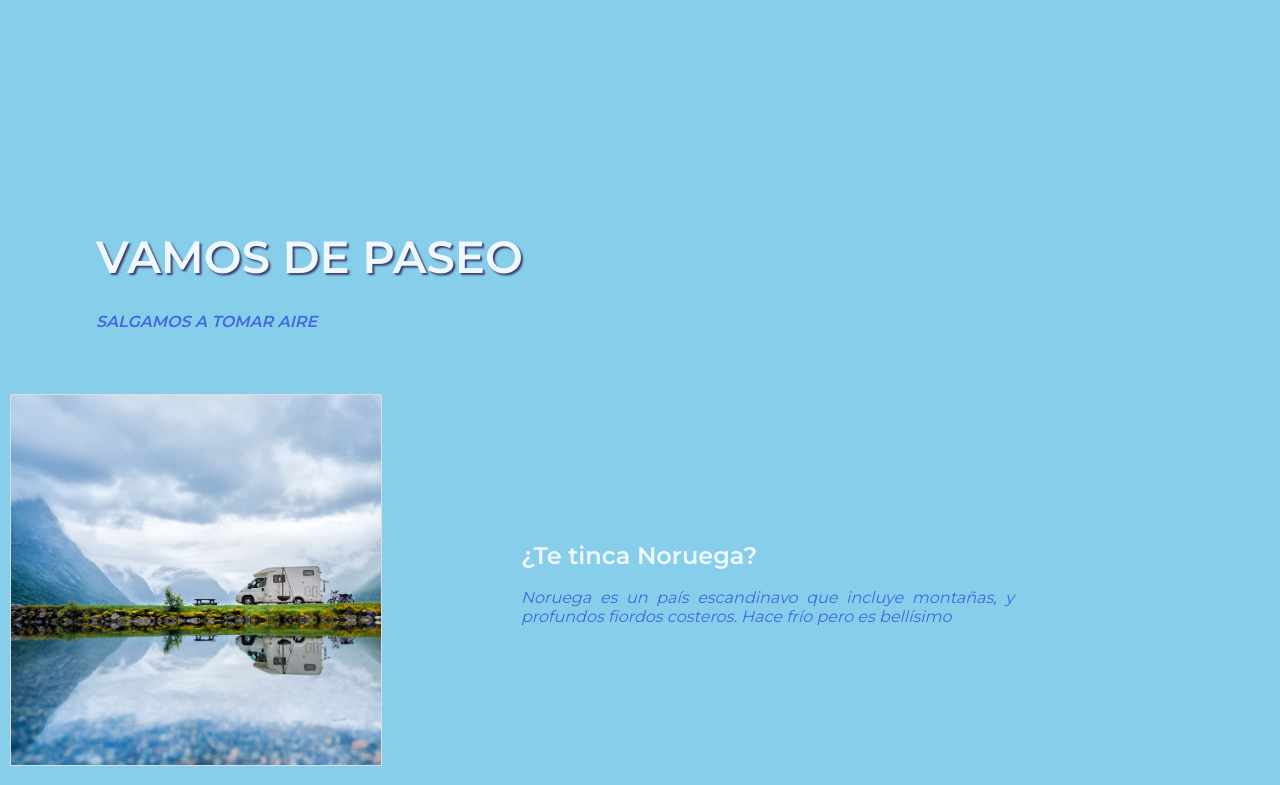
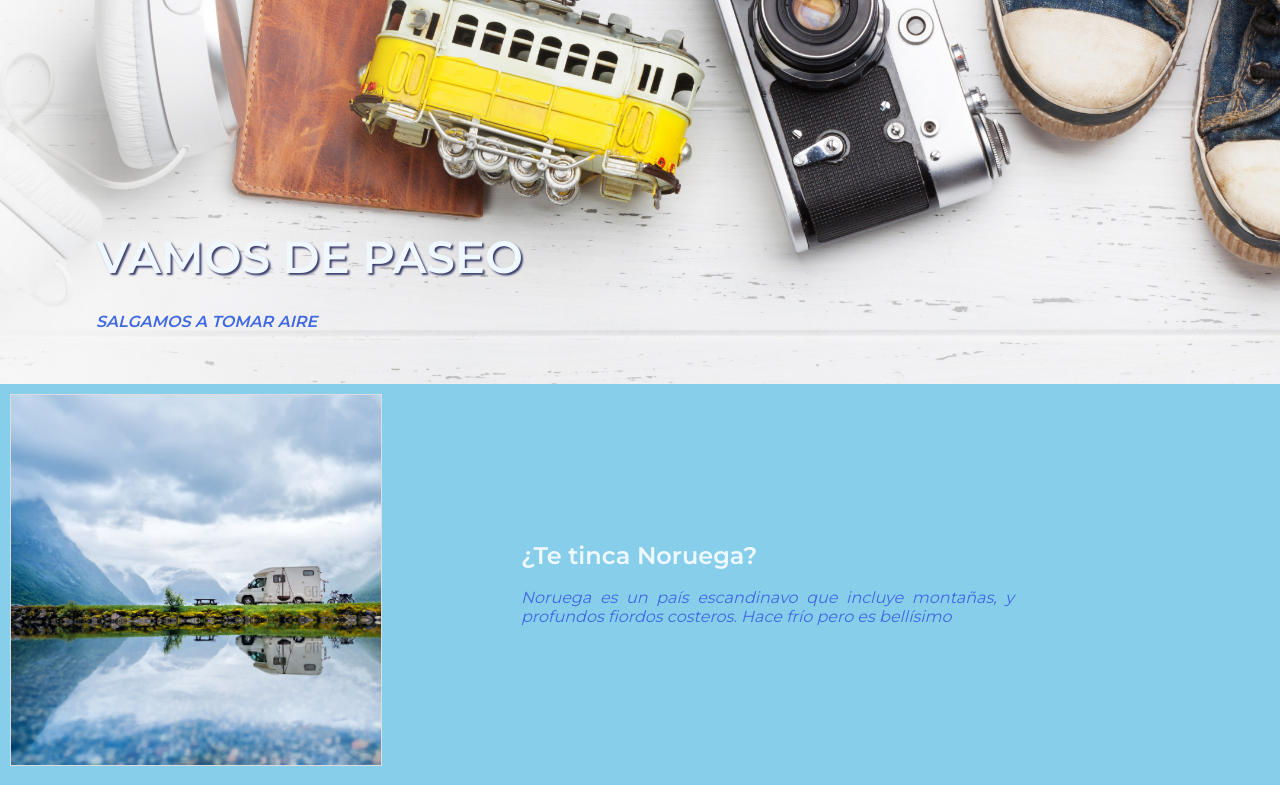
Before and after one commit to FezMarambio/desafio2, a plain HTML site: page index.html in a window 1280 px wide. Shown: the top 785 px of the page. Drawn offline with Linux system fonts and the light colour scheme.

Commit message:
rutas back

```diff
--- a/assets/css/style.css
+++ b/assets/css/style.css
@@ -31,7 +31,7 @@ p{
     height: 6em;
     padding: 3em;
     font-size: 2em;
-    background-image: url(./assets/img/banner-1300x300.jpg);
+    background-image: url(../img/banner-1300x300.jpg);
     /* background-image: url(./assets/img/banner-1300x300.jpg); */
     background-size:cover;
     background-position:center;
```
